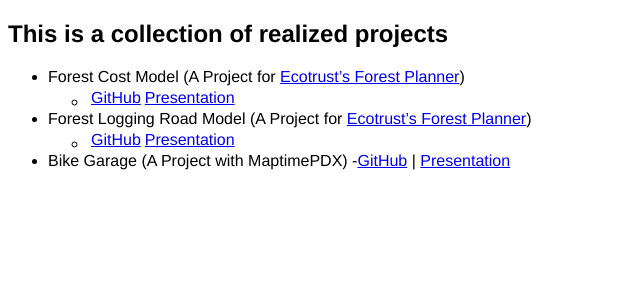
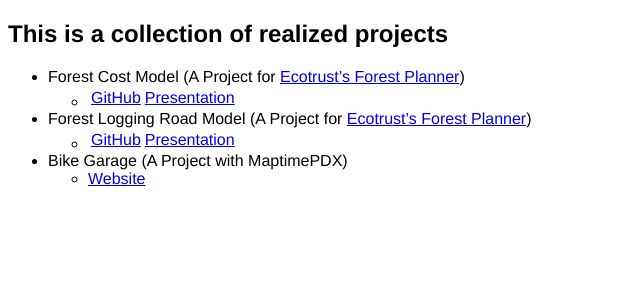
Before and after one commit to ustroetz/ustroetz.github.io, a Jekyll site: the page built from index.md, in a window 1280 px wide. Shown: the top 300 px of the page, without its empty margins (0-640 px from the left). Built offline with Jekyll 4.4.1, drawn with Linux system fonts in a browser that asks for light colours; Markdown is read by kramdown in place of the engine named in the settings.

Commit message:
Updated index.md

```diff
--- a/index.md
+++ b/index.md
@@ -13,4 +13,4 @@
 - Forest Logging Road Model (A Project for [Ecotrust's Forest Planner](http://stage.forestplanner.ecotrust.org))
 	- [GitHub](https://github.com/ustroetz/log-road) | [Presentation](http://ustroetz.github.io/LogRoad)
 - Bike Garage (A Project with MaptimePDX)
-	-[GitHub](https://github.com/ustroetz/log-road) | [Presentation](http://ustroetz.github.io/LogRoad)
+	- [Website](https://github.com/ustroetz/BikeGarage)
```
